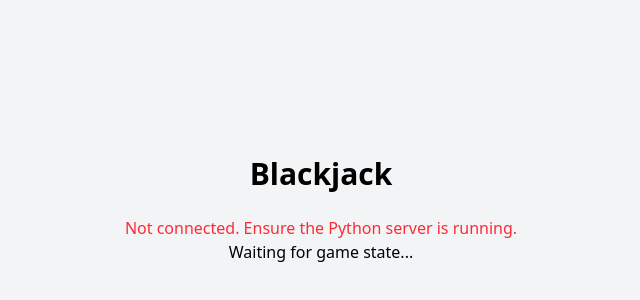
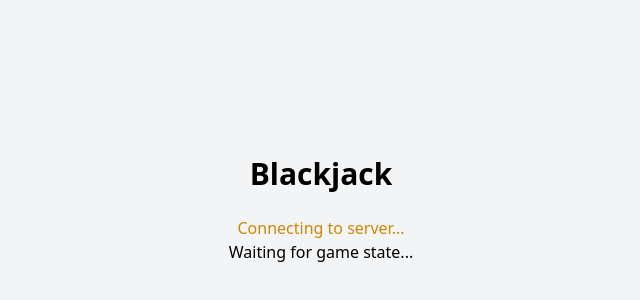
Before and after one commit to armando-valencia/blackjack, a React (Vite) app in the folder client/: page / in a window 1280 px wide. Shown: the part 190-490 px from the top of the page, without its empty margins (319-959 px from the left). Built offline with nearby package versions, Linux system fonts and the light colour scheme; no server answers.

Commit message:
improve card rendering logic (#4)

```diff
--- a/client/src/App.tsx
+++ b/client/src/App.tsx
@@ -3,19 +3,30 @@ import "./App.css";
 import type {
 	GameState,
 	GameOverState,
-	// ErrorMessage,
 	ControlMessage,
 	ServerMessage,
 } from "./interfaces/game_interfaces";
 import Hand from "./components/Hand";
 
+type ConnectionStatus = "connecting" | "connected" | "disconnected" | "error";
+
 function App() {
 	const [game, setGame] = useState<GameState | GameOverState | null>(null);
 	const [websocket, setWebsocket] = useState<WebSocket | null>(null);
+	const [connectionStatus, setConnectionStatus] = useState<ConnectionStatus>("connecting");
+	const [errorMessage, setErrorMessage] = useState<string | null>(null);
 
 	useEffect(() => {
 		console.log("Attempting to connect to WebSocket...");
+		setConnectionStatus("connecting");
+		setErrorMessage(null);
 		const ws = new WebSocket("ws://localhost:8765");
+
+		ws.onopen = () => {
+			console.log("WebSocket connected");
+			setConnectionStatus("connected");
+			setErrorMessage(null);
+		};
 
 		ws.onmessage = (event: MessageEvent) => {
 			console.log("Message from server:", event.data);
@@ -26,21 +37,31 @@ function App() {
 				if (serverMessage.type === "game_state" || serverMessage.type === "game_over") {
 					// If it's a game state update, set the game state
 					setGame(serverMessage);
+					setErrorMessage(null);
 				} else if (serverMessage.type === "error") {
 					console.error("Server Error:", serverMessage.message);
+					setErrorMessage(serverMessage.message);
 				}
 			} catch (error) {
 				console.error("Failed to parse message from server:", event.data, error);
+				setErrorMessage("Failed to parse server message");
 			}
 		};
 
 		ws.onerror = () => {
 			console.error("WebSocket error: See console for details.");
+			setConnectionStatus("error");
+			setErrorMessage("Connection error. Please ensure the server is running.");
 		};
 
 		ws.onclose = (event: CloseEvent) => {
 			console.log("WebSocket connection closed:", event.code, event.reason);
 			setWebsocket(null);
+			setConnectionStatus("disconnected");
+			if (event.code !== 1000) {
+				// 1000 is normal closure
+				setErrorMessage("Connection lost. Please refresh the page.");
+			}
 		};
 
 		setWebsocket(ws);
@@ -67,12 +88,32 @@ function App() {
 
 	return (
 		<div className="flex flex-col items-center justify-center min-h-screen bg-gray-100 p-4">
-			<h1 className="text-3xl font-bold mb-4">Blackjack</h1> {/* Connection Status */}
-			{!websocket || websocket.readyState !== WebSocket.OPEN ? (
+			<h1 className="text-3xl font-bold mb-4">Blackjack</h1>
+
+			{/* Connection Status */}
+			{connectionStatus === "connecting" && (
+				<p className="mt-2 text-center text-yellow-600">
+					Connecting to server...
+				</p>
+			)}
+			{connectionStatus === "connected" && !errorMessage && (
+				<p className="mt-2 text-center text-green-600">
+					Connected
+				</p>
+			)}
+			{(connectionStatus === "disconnected" || connectionStatus === "error") && (
 				<p className="mt-2 text-center text-red-500">
 					Not connected. Ensure the Python server is running.
 				</p>
-			) : null}
+			)}
+
+			{/* Error Messages */}
+			{errorMessage && (
+				<div className="mt-2 p-3 bg-red-100 border border-red-400 text-red-700 rounded max-w-md text-center">
+					{errorMessage}
+				</div>
+			)}
+
 			{/* Game Area - Only show if game state exists */}
 			{game ? (
 				<div className="w-full max-w-md bg-white p-6 rounded shadow-md text-center">
@@ -127,7 +168,7 @@ function App() {
 							</button>
 							<button
 								onClick={() => sendControlMessage("stand")} // Call the new function
-								className="p-2 bg-red-500 text-white rounded hover:bg-red-600 focus:outline-none focus:ring focus::border-red-300"
+								className="p-2 bg-red-500 text-white rounded hover:bg-red-600 focus:outline-none focus:ring focus:border-red-300"
 							>
 								Stand
 							</button>
--- a/client/src/components/Card.tsx
+++ b/client/src/components/Card.tsx
@@ -1,4 +1,5 @@
 import { useEffect, useState } from "react";
+import { HIDDEN_CARD } from "../constants";
 
 interface CardProps {
 	card: string;
@@ -12,9 +13,6 @@ interface CardValue {
 const cardTemplate =
 	"max-w-sm min-w-28 p-3 m-4 rounded-md shadow-md min-h-40 flex flex-col border border-gray-200 font-bold";
 
-const Card: React.FC<CardProps> = ({ card }) => {
-	const [cardValue, setCardvalue] = useState<CardValue | null>(null);
-
 const suitMapper: { [key: string]: string } = {
 	H: "♥️",
 	D: "♦️",
@@ -22,7 +20,6 @@ const Card: React.FC<CardProps> = ({ card }) => {
 	S: "♠️",
 };
 
-	// eslint-disable-next-line react-hooks/exhaustive-deps
 const getCardValue = (card: string): CardValue => {
 	const rankString = card.substring(0, card.length - 1);
 	const parsedRank = parseInt(rankString);
@@ -35,11 +32,14 @@ const Card: React.FC<CardProps> = ({ card }) => {
 	};
 };
 
+const Card: React.FC<CardProps> = ({ card }) => {
+	const [cardValue, setCardValue] = useState<CardValue | null>(null);
+
 	useEffect(() => {
-		if (card !== "Hidden") setCardvalue(getCardValue(card));
-	}, [card, getCardValue]);
+		if (card !== HIDDEN_CARD) setCardValue(getCardValue(card));
+	}, [card]);
 
-	return card === "Hidden" ? (
+	return card === HIDDEN_CARD ? (
 		<div className={`${cardTemplate} bg-gray-300`}>
 			<div className="flex justify-center items-center flex-grow">?</div>
 		</div>
--- a/client/src/components/Hand.tsx
+++ b/client/src/components/Hand.tsx
@@ -14,7 +14,7 @@ const Hand: React.FC<HandProps> = ({ cards, score, label }) => (
 		</h2>
 		<div className="flex justify-center space-x-2 mt-2">
 			{cards.map((cardString, index) => (
-				<Card key={index} card={cardString} />
+				<Card key={`${cardString}-${index}`} card={cardString} />
 			))}
 		</div>
 	</div>
--- /dev/null
+++ b/client/src/constants.ts
@@ -0,0 +1 @@
+export const HIDDEN_CARD = "Hidden";
```
Also changed, not shown: 1 other file (tests, documents, lock files or other folders). Lines whose indentation alone changed are shown as unchanged.
